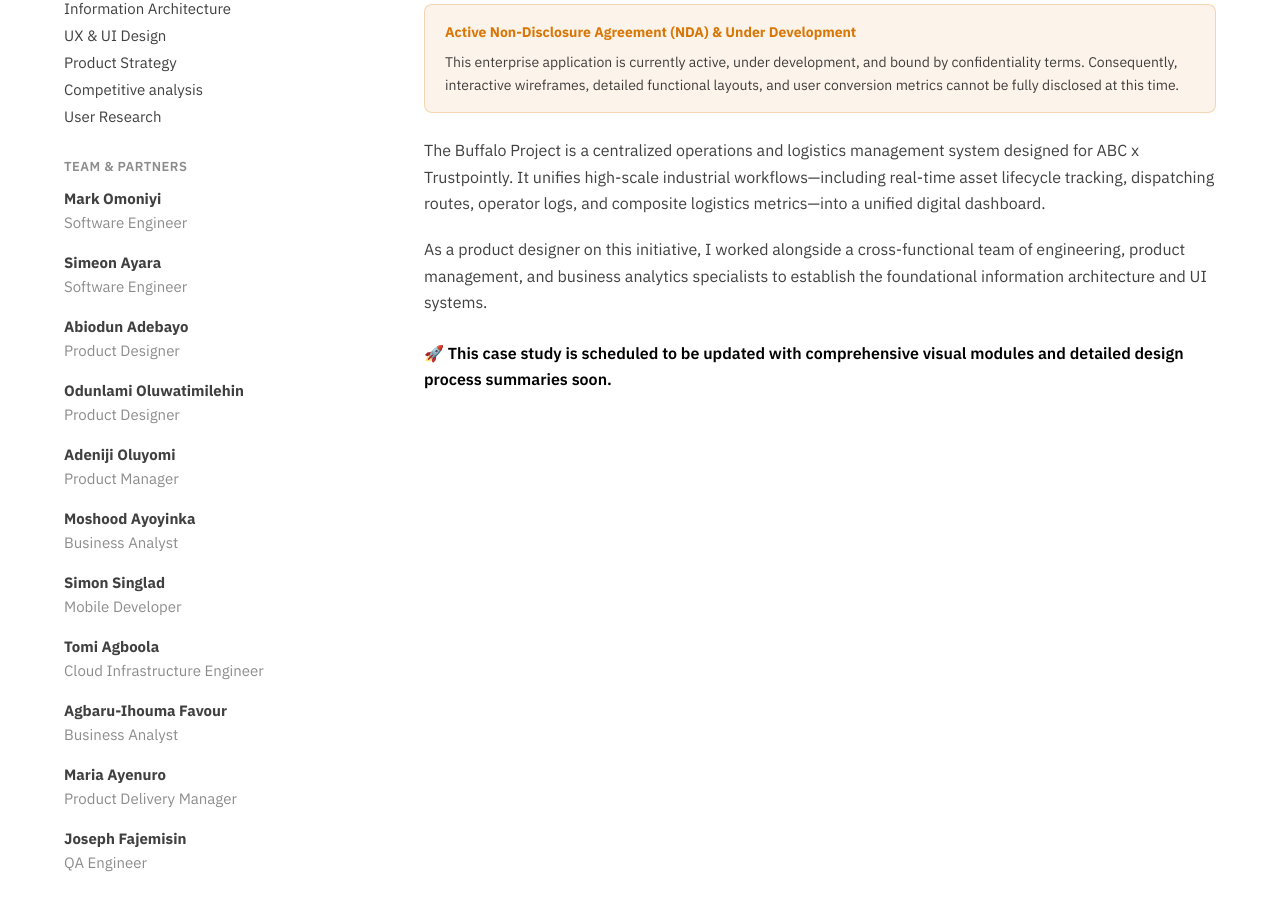
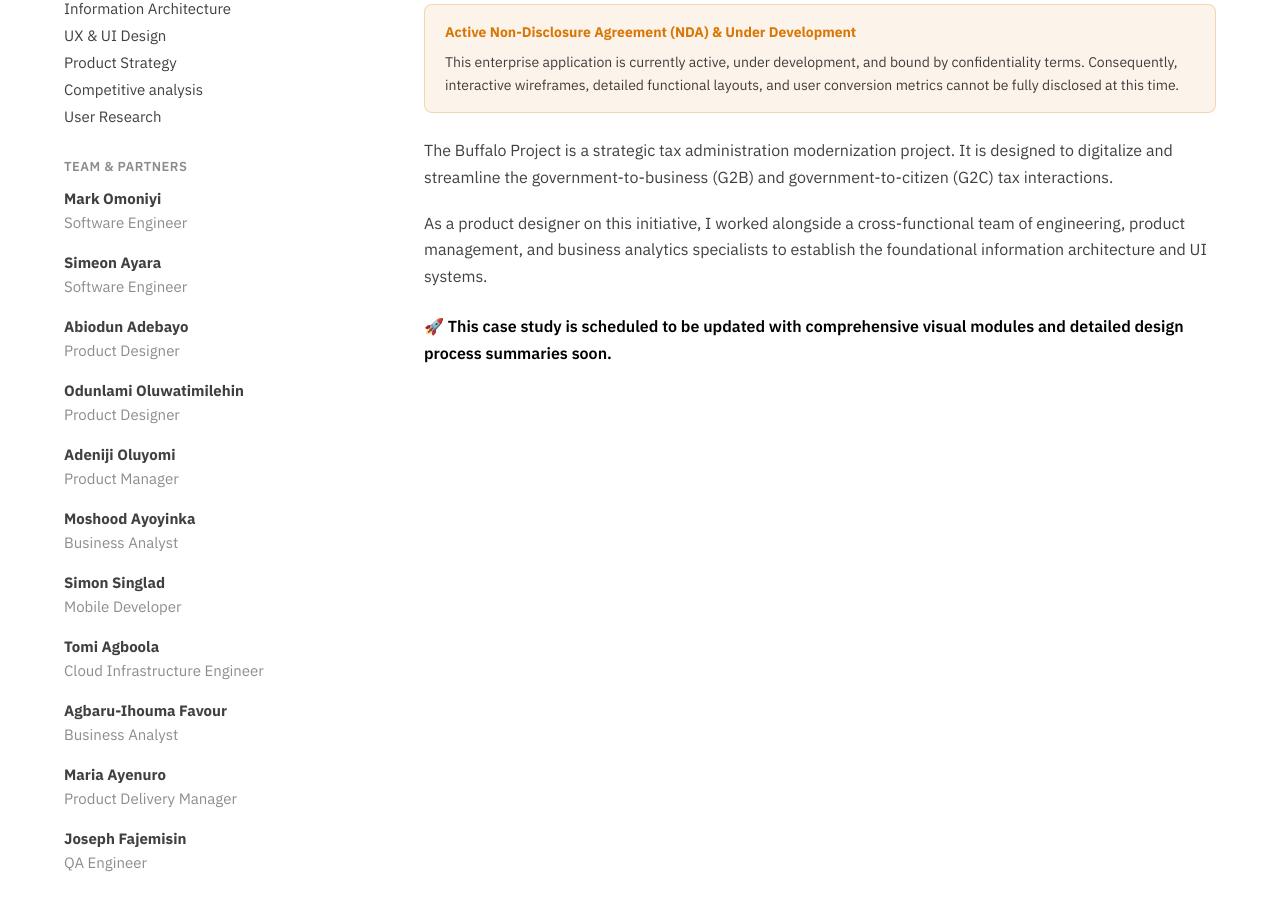
Before and after one commit to AniFUD/portfolio-project, a React (Vite) app: page /selected-work/assets in a window 1280 px wide. Shown: the part 1124-2035 px from the top of the page. Built offline with nearby package versions, Linux system fonts and the light colour scheme.

Commit message:
auto-sync: modifications on 2026-07-16 20:16:21

```diff
--- a/src/pages/case-studies/BuffaloCaseStudy.jsx
+++ b/src/pages/case-studies/BuffaloCaseStudy.jsx
@@ -102,7 +102,7 @@
                 </p>
               </div>
               <p>
-                The Buffalo Project is a centralized operations and logistics management system designed for ABC x Trustpointly. It unifies high-scale industrial workflows—including real-time asset lifecycle tracking, dispatching routes, operator logs, and composite logistics metrics—into a unified digital dashboard.
+                The Buffalo Project is a strategic tax administration modernization project. It is designed to digitalize and streamline the government-to-business (G2B) and government-to-citizen (G2C) tax interactions.
               </p>
               <p>
                 As a product designer on this initiative, I worked alongside a cross-functional team of engineering, product management, and business analytics specialists to establish the foundational information architecture and UI systems.
```
